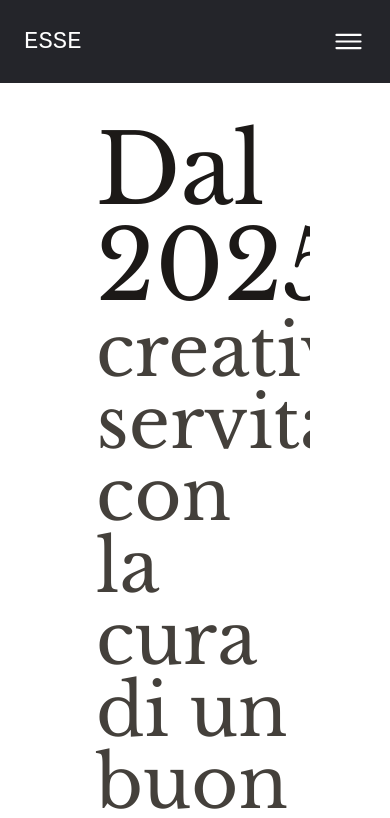
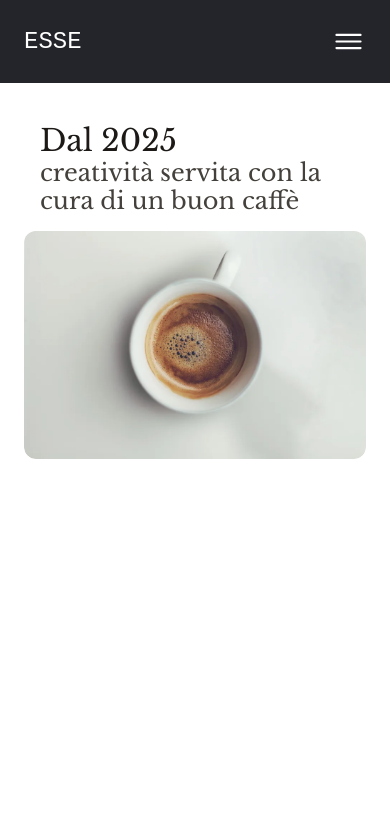
Before and after one commit to moreee-sa/esse-bar, a React (Vite) app: page /#/ in a window 390 px wide. Shown: the top 818 px of the page. Built offline with nearby package versions, Linux system fonts and the light colour scheme.

Commit message:
Corretto layout non responsivo della sezione introduttiva su mobile

```diff
--- a/src/pages/Home/index.tsx
+++ b/src/pages/Home/index.tsx
@@ -4,20 +4,20 @@ function Home() {
   return (
     <>
       <Navbar />
-      <div className="px-20 py-6">
+      <div className="p-6 lg:px-20 lg:py-6">
         {/* Introduction */}
-        <div className="flex flex-col justify-center items-center lg:flex-row rounded-2xl overflow-hidden w-full">
+        <div className="flex flex-col justify-center items-center lg:flex-row rounded-xl overflow-hidden w-full">
           {/* Text */}
           <div className="w-full lg:w-[40%] flex flex-col p-4">
             <span
               style={{ fontFamily: "'Libre Baskerville', serif", fontWeight: 400 }}
-              className="text-stone-900 text-8xl md:text-6xl text-wrap"
+              className="text-stone-900 text-3xl lg:text-8xl md:text-6xl text-wrap"
             >
               Dal 2025
             </span>
             <span
               style={{ fontFamily: "'Libre Baskerville', serif", fontWeight: 400 }}
-              className="text-stone-700 text-7xl md:text-5xl text-wrap"
+              className="text-stone-700 text-2xl lg:text-7xl md:text-5xl leading-7 md:leading-18 text-wrap"
             >
               creatività servita con la cura di un buon caffè
             </span>
@@ -28,7 +28,7 @@ function Home() {
             <img
               src="image/drink_1.webp"
               alt=""
-              className="object-cover w-full h-full rounded-2xl lg:rounded-none"
+              className="object-cover w-full h-full rounded-xl lg:rounded-none"
             />
             <div
               className="absolute inset-0 bg-none lg:bg-linear-[90deg_in_oklab,rgba(255,255,255,1)_10%,rgba(208,212,203,0.2)_25%,rgba(0,0,0,0)_100%]"
```
